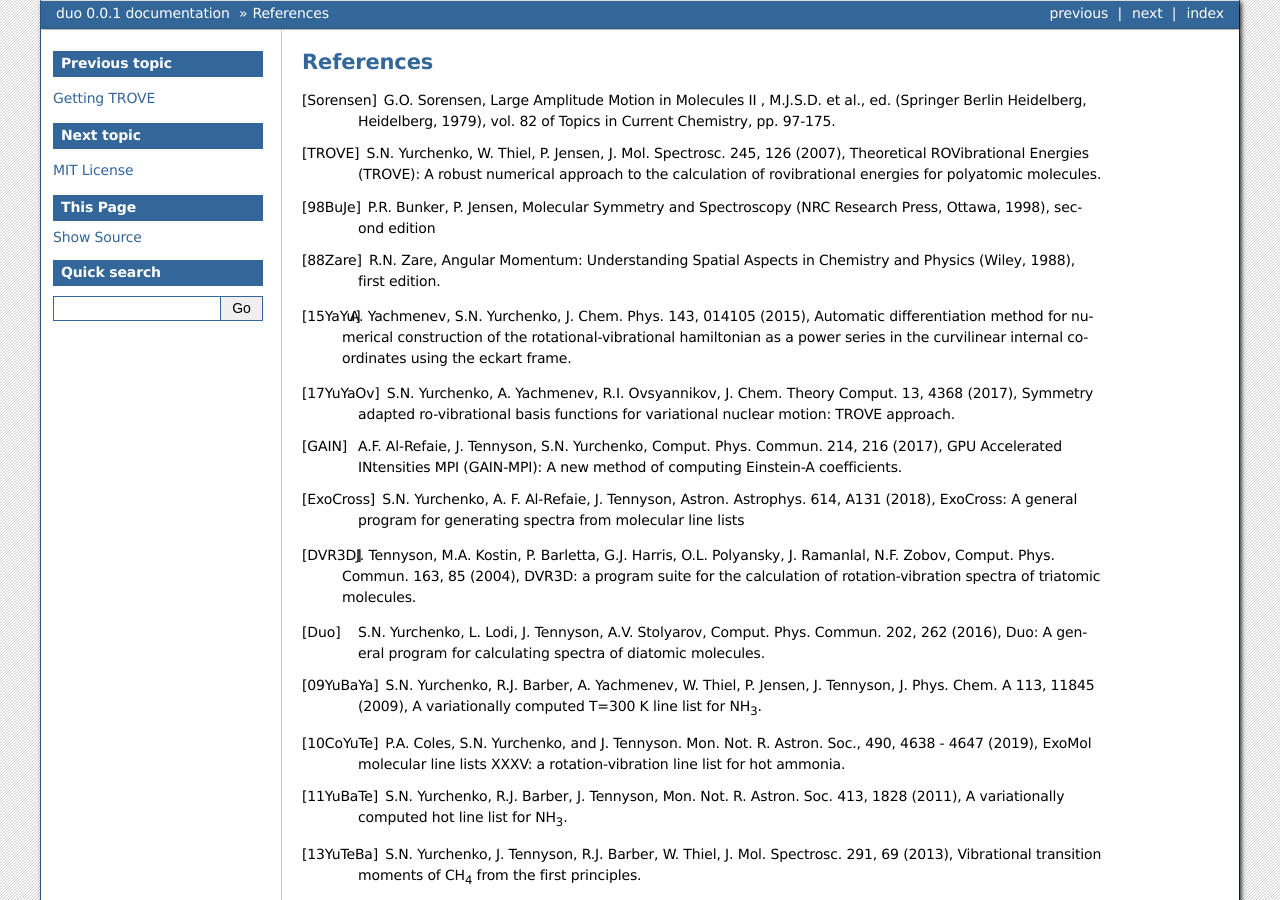
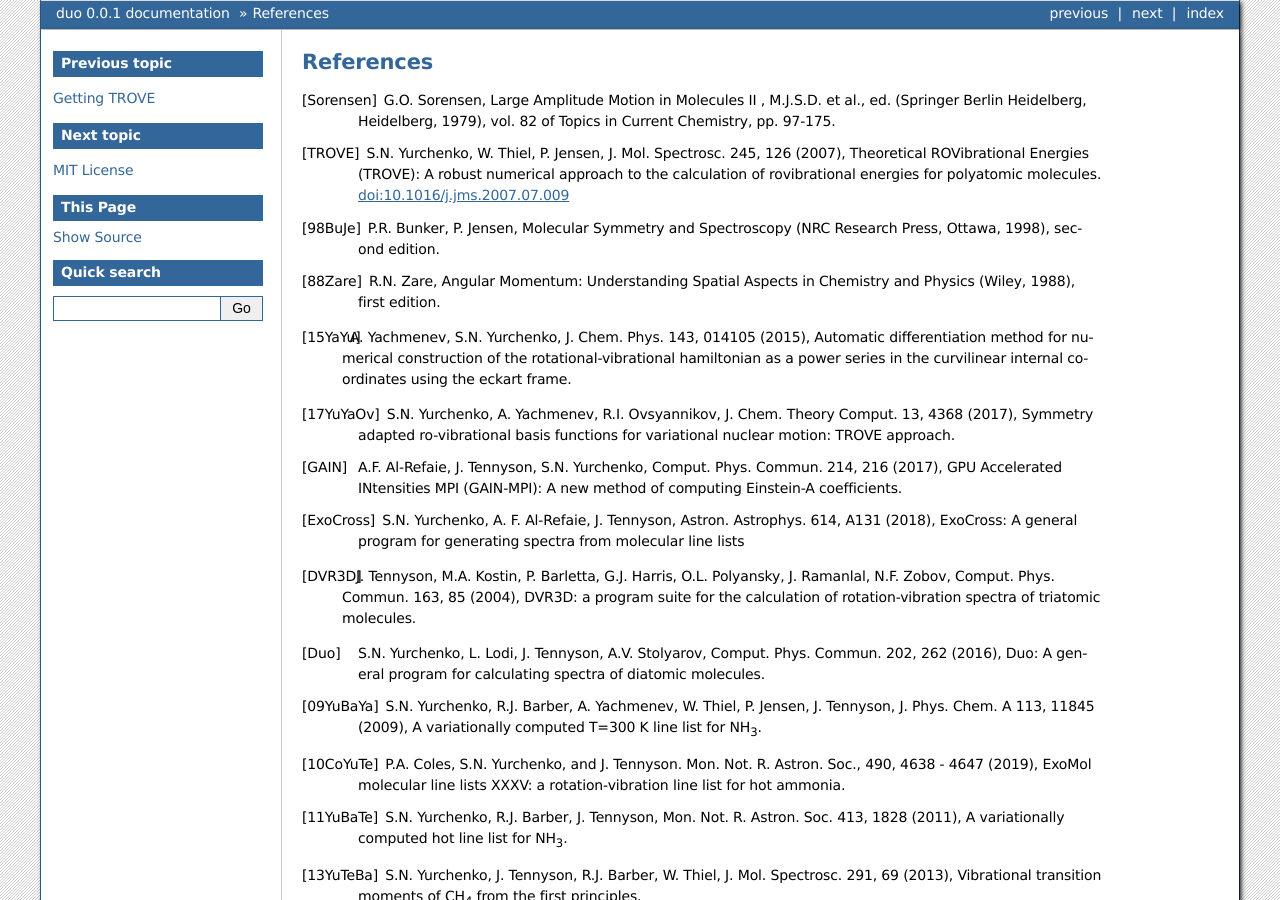
Before and after one commit to Trovemaster/TROVE, a Sphinx documentation site: the page built from docs/source/references.rst, in a window 1280 px wide and 900 px high. Built offline with Sphinx 7.4.7, drawn with Linux system fonts in a browser that asks for light colours; formulas are drawn with MathJax 3; some of the changed text lies outside the part shown.

Commit message:
Update references.rst

```diff
--- a/docs/source/references.rst
+++ b/docs/source/references.rst
@@ -3,9 +3,9 @@ References
 
 .. [Sorensen] G.O. Sorensen, Large Amplitude Motion in Molecules II , M.J.S.D. et al., ed. (Springer Berlin Heidelberg, Heidelberg, 1979), vol. 82 of Topics in Current Chemistry, pp. 97-175.
 
-.. [TROVE] S.N. Yurchenko, W. Thiel, P. Jensen, J. Mol. Spectrosc. 245, 126 (2007), Theoretical ROVibrational Energies (TROVE): A robust numerical approach to the calculation of rovibrational energies for polyatomic molecules.
+.. [TROVE] S.N. Yurchenko, W. Thiel, P. Jensen, J. Mol. Spectrosc. 245, 126 (2007), Theoretical ROVibrational Energies (TROVE): A robust numerical approach to the calculation of rovibrational energies for polyatomic molecules.   `doi:10.1016/j.jms.2007.07.009 <http://dx.doi.org/10.1016/j.jms.2007.07.009>`__
 
-.. [98BuJe] P.R. Bunker, P. Jensen, Molecular Symmetry and Spectroscopy (NRC Research Press, Ottawa, 1998), second edition
+.. [98BuJe] P.R. Bunker, P. Jensen, Molecular Symmetry and Spectroscopy (NRC Research Press, Ottawa, 1998), second edition.
 
 .. [88Zare] R.N. Zare, Angular Momentum: Understanding Spatial Aspects in Chemistry and Physics (Wiley, 1988), first edition.
 
@@ -56,4 +56,4 @@ References
 
 .. [18MaYaTe] B.P. Mant, A. Yachmenev, J. Tennyson, S. N. Yurchenko, Mon. Not. R. Astron. Soc. 478, 3220 (2018), ExoMol molecular line lists - XXVII: spectra of C\ :sub:`2`H\ :sub:`4`.
 
-.. [19MaChYa] B.P. Mant, K.L. Chubb, A. Yachmenev, A. Tennyson, and S.N. Yurchenko, Mol. Phys., 118, e1581951 (2019), The infrared spectrum of PF\ :sub:`3` and analysis of rotational energy clustering effect.
+.. [19MaChYa] B.P. Mant, K.L. Chubb, A. Yachmenev, A. Tennyson, and S.N. Yurchenko, #Mol. Phys., 118, e1581951 (2019), The infrared spectrum of PF\ :sub:`3` and analysis of rotational energy clustering effect.
```
